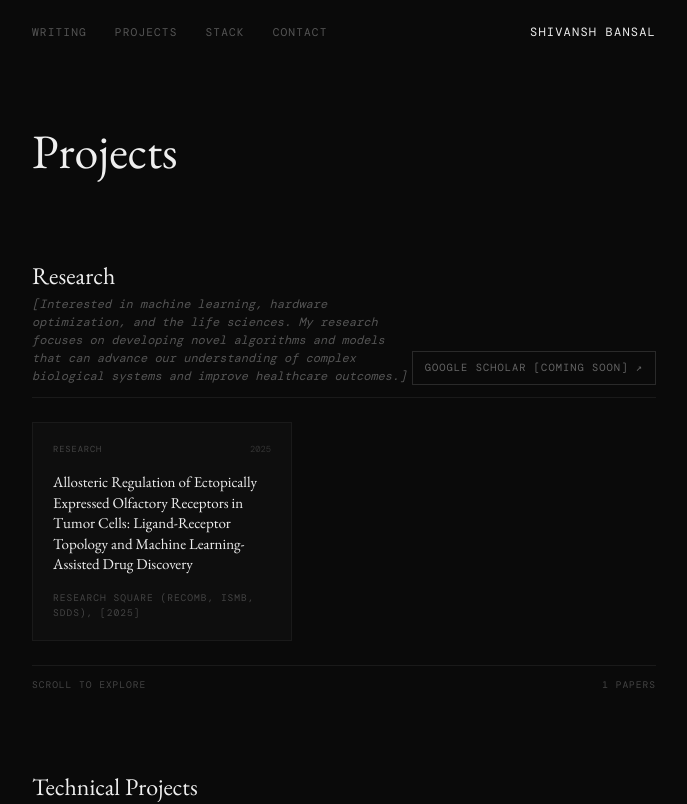
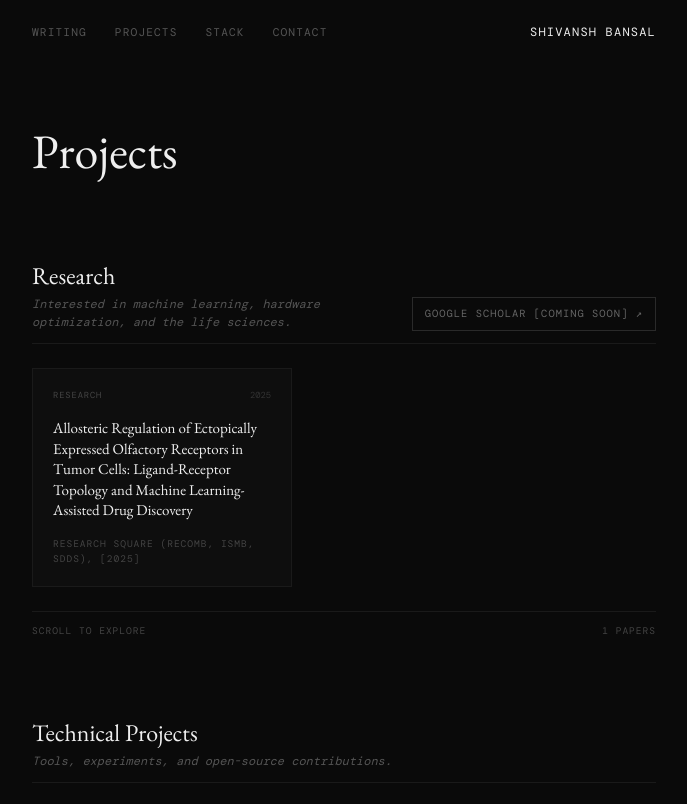
Before and after one commit to shivanshb828/Personal-Website, a Next.js app: page /projects in a window 1280 px wide. Shown: the top 804 px of the page, without its empty margins (296-983 px from the left). Built offline with nearby package versions, Linux system fonts and the light colour scheme; a web font is replaced by a local one.

Commit message:
desc changes

```diff
--- a/app/projects/page.tsx
+++ b/app/projects/page.tsx
@@ -59,7 +59,7 @@ export default function ProjectsPage() {
           <div>
             <h2 className="text-2xl font-normal leading-tight">Research</h2>
             <p className="font-mono text-[0.75rem] text-[#555555] mt-1 italic">
-              [Interested in machine learning, hardware optimization, and the life sciences. My research focuses on developing novel algorithms and models that can advance our understanding of complex biological systems and improve healthcare outcomes.]
+              Interested in machine learning, hardware optimization, and the life sciences.
             </p>
           </div>
           <a
```
